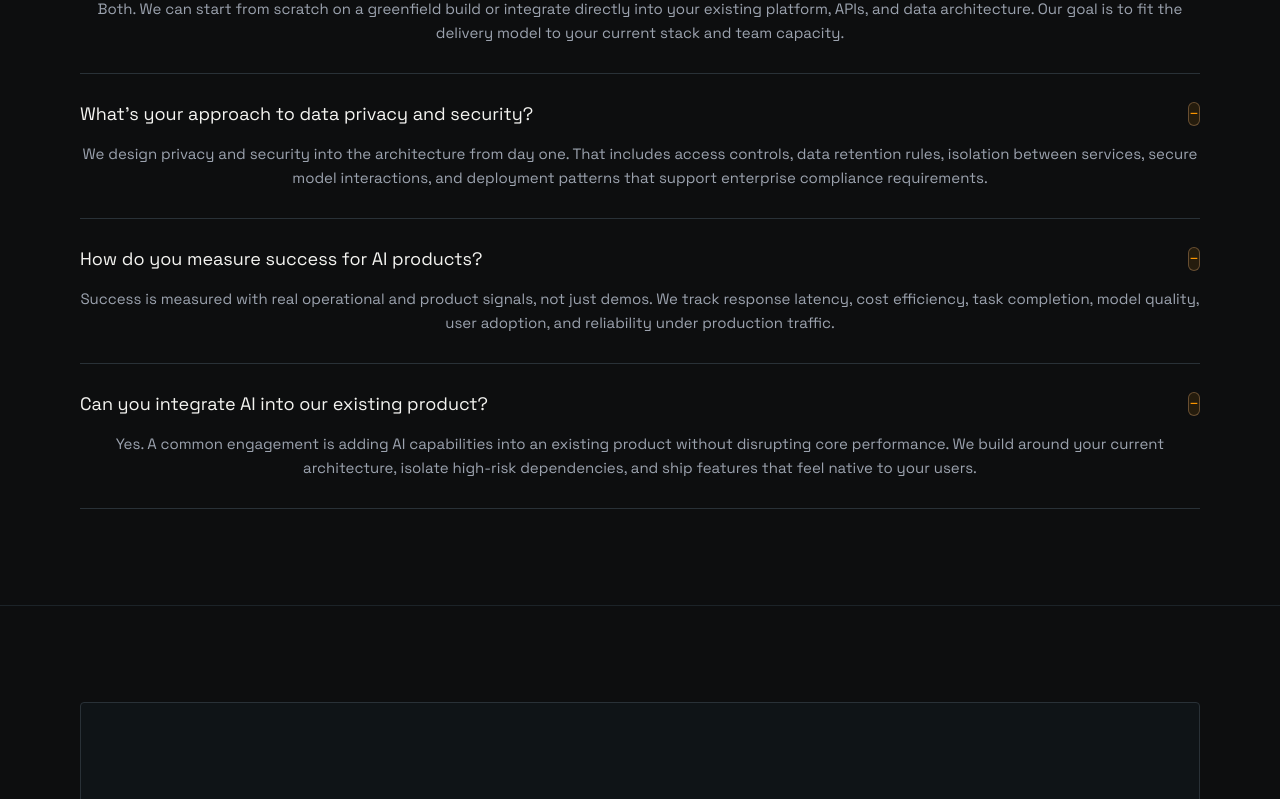
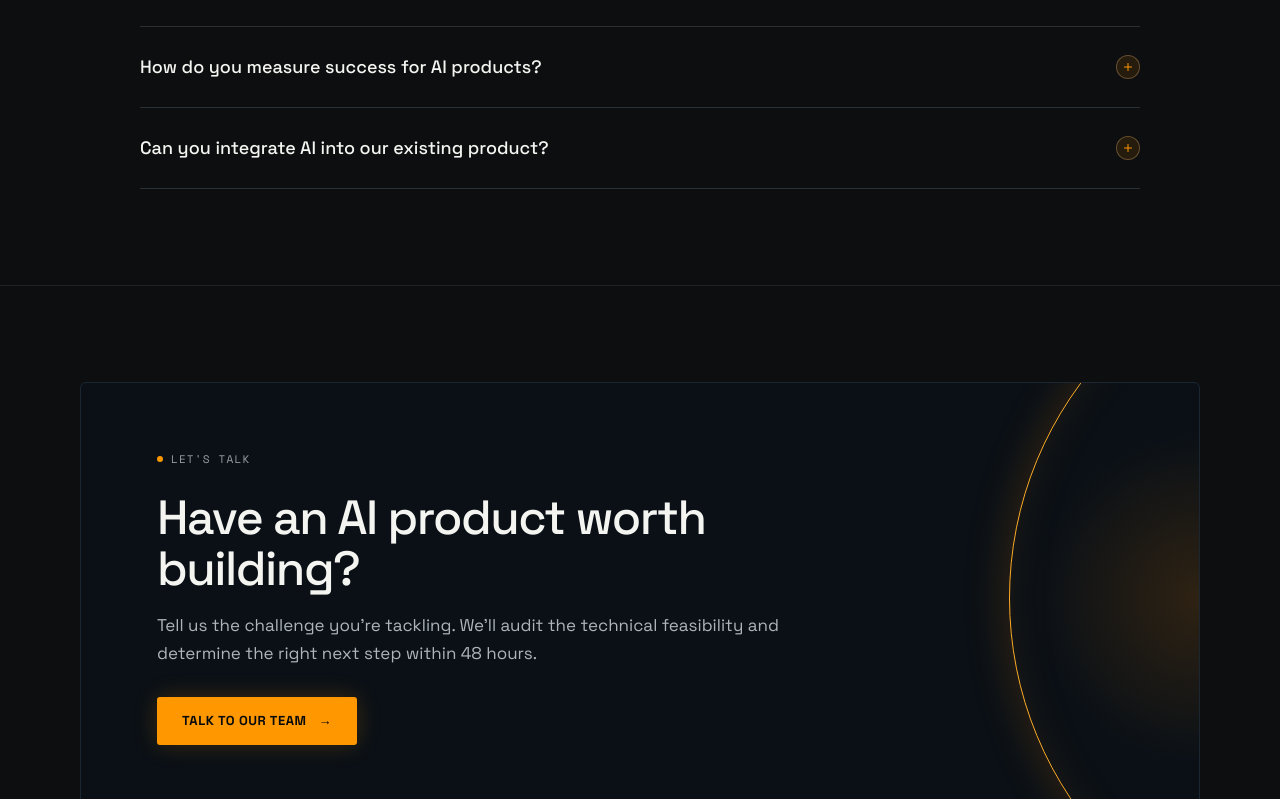
Before and after one commit to M4H1-4B1R/genai-site, a Next.js app: page /services/product-engineering in a window 1280 px wide. Shown: the part 5981-6780 px from the top of the page. Built offline with nearby package versions, Linux system fonts and the light colour scheme.

Commit message:
add: (ai-product-engineering) accordion faq & lets talk section

```diff
--- a/app/globals.css
+++ b/app/globals.css
@@ -885,6 +885,19 @@ html.lenis body {
   transform: translateY(-50%);
   width: 720px;
 }
+/* Sentence-case heading variant used by the product-engineering CTA. */
+.cta-panel--sentence h2 {
+  font-size: clamp(38px, 4vw, 48px);
+  letter-spacing: -1.5px;
+  line-height: 1.08;
+  max-width: 700px;
+  text-transform: none;
+}
+.cta-panel--sentence > p:not(.eyebrow) {
+  font-size: 17px;
+  line-height: 28px;
+  max-width: 672px;
+}
 /* Product engineering legacy classes removed - converted to Tailwind utilities in components/product-engineering-page.tsx */
 @media (max-width: 640px) {
   .button {
--- /dev/null
+++ b/components/faq-accordion.tsx
@@ -0,0 +1,54 @@
+"use client";
+
+import { Minus, Plus } from "lucide-react";
+import { useState } from "react";
+
+export function FaqAccordion({ faqs }: { faqs: string[][] }) {
+  const [open, setOpen] = useState<number | null>(null);
+
+  return (
+    <div className="border-t border-[#1c2328]">
+      {faqs.map(([question, answer], index) => {
+        const expanded = open === index;
+        return (
+          <article key={question} className="border-b border-[#293137]">
+            <h3>
+              <button
+                type="button"
+                aria-expanded={expanded}
+                aria-controls={`faq-panel-${index}`}
+                id={`faq-button-${index}`}
+                onClick={() => setOpen(expanded ? null : index)}
+                className="flex w-full cursor-pointer items-center justify-between gap-4 py-7 text-left"
+              >
+                <span className="text-[#f4f4f1] text-[18px] leading-[24px] font-[500]">
+                  {question}
+                </span>
+                <span
+                  className="inline-flex h-[24px] w-[24px] shrink-0 items-center justify-center rounded-full border border-[rgba(255,192,129,0.3)] bg-[rgba(255,152,0,0.1)] text-[var(--orange)]"
+                  aria-hidden="true"
+                >
+                  {expanded ? <Minus size={12} /> : <Plus size={12} />}
+                </span>
+              </button>
+            </h3>
+            <div
+              id={`faq-panel-${index}`}
+              role="region"
+              aria-labelledby={`faq-button-${index}`}
+              className={`grid transition-[grid-template-rows,opacity] duration-300 ease-in-out ${
+                expanded ? "grid-rows-[1fr] opacity-100" : "grid-rows-[0fr] opacity-0"
+              }`}
+            >
+              <div className="overflow-hidden">
+                <p className="pb-7 text-[#9ca3af] text-[15px] leading-[24px]">
+                  {answer}
+                </p>
+              </div>
+            </div>
+          </article>
+        );
+      })}
+    </div>
+  );
+}
--- a/components/product-engineering-page.tsx
+++ b/components/product-engineering-page.tsx
@@ -1,4 +1,5 @@
 import { clientStripItems } from "@/components/shared/client-logos";
+import { FaqAccordion } from "@/components/faq-accordion";
 import { Marquee } from "@/components/shared/marquee";
 
 import Image from "next/image";
@@ -347,8 +348,8 @@ export function ProductEngineeringPage() {
           ))}
         </div>
       </section>
-      <section className="border-b border-[#1c2328] px-[max(40px,calc((100%_-_1120px)_/_2))] py-[96px] text-center">
-        <div className="mx-auto max-w-[760px]">
+      <section className="border-b border-[#1c2328] px-[max(40px,calc((100%_-_1120px)_/_2))] py-[96px]">
+        <div className="mx-auto max-w-[760px] text-center">
           <p className="eyebrow">FAQ</p>
           <h2 className="text-[#f2f2ef] text-[clamp(38px,4vw,48px)] font-[400] leading-[1.08] tracking-[-1.5px] mt-3">
             Frequently asked questions.
@@ -357,27 +358,18 @@ export function ProductEngineeringPage() {
             Common questions teams ask before starting an AI product engineering engagement.
           </p>
         </div>
-        <div className="border-t border-[#1c2328]">
-          {faqs.map(([question, answer]) => (
-            <article key={question} className="border-b border-[#293137] py-7">
-              <div className="flex items-center justify-between gap-4">
-                <h3 className="text-[#f4f4f1] text-[18px] leading-[24px]">{question}</h3>
-                <span className="inline-flex items-center justify-center flex-0 w-[24px] h-[24px] rounded-full bg-[rgba(255,152,0,0.1)] border border-[rgba(255,192,129,0.3)] text-[var(--orange)]">
-                  −
-                </span>
-              </div>
-              <p className="text-[#9ca3af] text-[15px] leading-[24px] mt-4">{answer}</p>
-            </article>
-          ))}
+        <div className="mx-auto mt-16 max-w-[1000px]">
+          <FaqAccordion faqs={faqs} />
         </div>
       </section>
       <section className="bg-[#0d0e0f] px-[max(40px,calc((100%_-_1120px)_/_2))] py-[96px]">
-        <div className="bg-[#0f1417] border border-[#293137] rounded-[4px] p-18 md:p-72">
-          <p className="eyebrow">Let&apos;s talk</p>
-          <h2 className="text-[#f2f2ef] text-[clamp(42px,5vw,56px)] font-[500] leading-[1.08] tracking-[-1.5px] mt-4 mb-4 max-w-[700px]">
-            Have an AI product worth building?
-          </h2>
-          <p className="text-[#9ca3af] text-[17px] leading-[28px] mt-0 mb-8 max-w-[672px]">
+        <div className="cta-panel cta-panel--sentence">
+          <p className="eyebrow">
+            <span className="cta-panel-dot" aria-hidden="true" />
+            Let&apos;s talk
+          </p>
+          <h2>Have an AI product worth building?</h2>
+          <p>
             Tell us the challenge you&apos;re tackling. We&apos;ll audit the
             technical feasibility and determine the right next step within 48
             hours.
```
